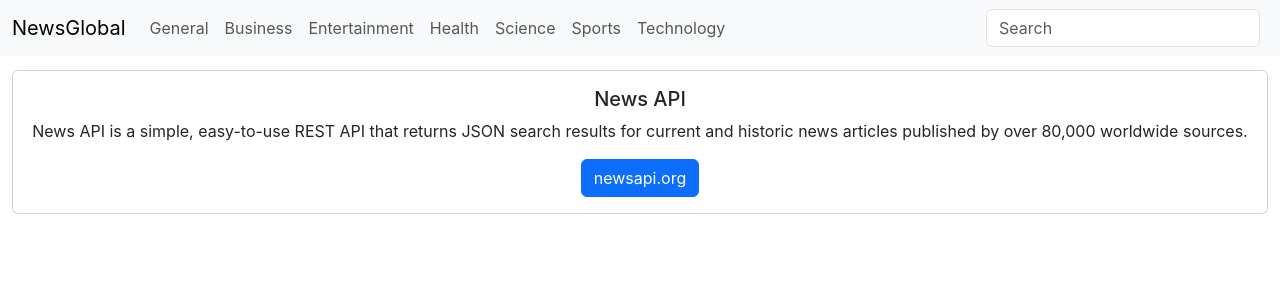
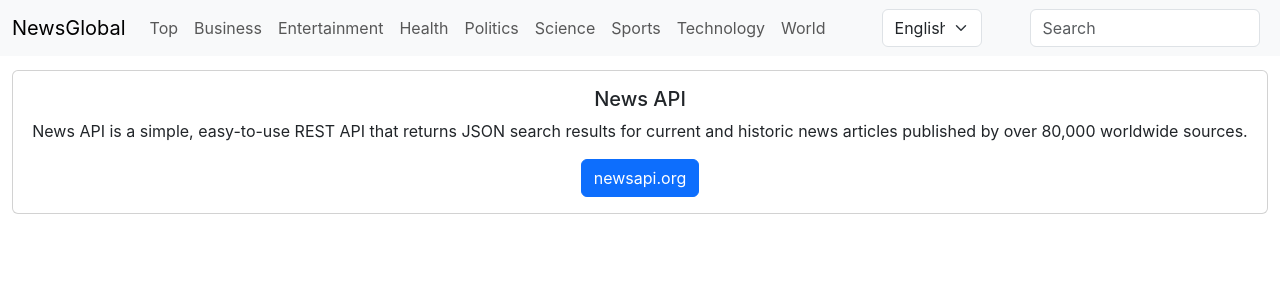
Before and after one commit to Gauravj12/News_API, a React (Create React App) app: page / in a window 1280 px wide. Shown: the top 300 px of the page. Built offline with nearby package versions, Linux system fonts and the light colour scheme; no server answers.

Commit message:
language toggle added

```diff
--- a/src/App.js
+++ b/src/App.js
@@ -18,13 +18,16 @@
         <LoadingBar height={3} color='#f11946' progress={progress}/>
         <Routes>
         <Route exact path="/"element={<Home/>}/>
-        <Route exact path="/general"element={<News apiKey={apiKey} setProgress={setProgress} key="general" pageSize={pageSize} country="in" category="general"/>}/>
+        <Route exact path="/top"element={<News apiKey={apiKey} setProgress={setProgress} key="top" pageSize={pageSize} country="in" category="top"/>}/>
           <Route exact path="/business" element={<News apiKey={apiKey} setProgress={setProgress} key='business' pageSize={pageSize} country='in' category='business'/>} />
           <Route exact path="/entertainment" element={<News apiKey={apiKey} setProgress={setProgress} key='entertainment' pageSize={pageSize} country='in' category='entertainment'/>} />
           <Route exact path="/health" element={<News apiKey={apiKey} setProgress={setProgress} key='health' pageSize={pageSize} country='in' category='health'/>} />
+          <Route exact path="/politics" element={<News apiKey={apiKey} setProgress={setProgress} key='politics' pageSize={pageSize} country='in' category='politics'/>} />
           <Route exact path="/science" element={<News apiKey={apiKey} setProgress={setProgress} key='science' pageSize={pageSize} country='in' category='science'/>} />
           <Route exact path="/sports" element={<News apiKey={apiKey} setProgress={setProgress} key='sports' pageSize={pageSize} country='in' category='sports'/>} />
           <Route exact path="/technology" element={<News apiKey={apiKey} setProgress={setProgress} key='technology' pageSize={pageSize} country='in' category='technology'/>} />
+          <Route exact path="/environment" element={<News apiKey={apiKey} setProgress={setProgress} key='environment' pageSize={pageSize} country='in' category='environment'/>} />
+          <Route exact path="/world" element={<News apiKey={apiKey} setProgress={setProgress} key='world' pageSize={pageSize} country='in' category='world'/>} />
         </Routes>
         </Router>
       </div>
--- a/src/Components/Navbar.jsx
+++ b/src/Components/Navbar.jsx
@@ -14,14 +14,20 @@
     <div className="collapse navbar-collapse" id="navbarSupportedContent">
       <ul className="navbar-nav me-auto mb-2 mb-lg-0">
 
-        <li className="nav-item"><Link className='nav-link' to="/general">General</Link></li>
+        <li className="nav-item"><Link className='nav-link' to="/top">Top</Link></li>
           <li className="nav-item"><Link className='nav-link' to="/business">Business</Link></li>
           <li className="nav-item"><Link className='nav-link' to="/entertainment">Entertainment</Link></li>
           <li className="nav-item"><Link className='nav-link' to="/health">Health</Link></li>
+          <li className="nav-item"><Link className='nav-link' to="/politics">Politics</Link></li>
           <li className="nav-item"><Link className='nav-link' to="/science">Science</Link></li>
           <li className="nav-item"><Link className='nav-link' to="/sports">Sports</Link></li>
           <li className="nav-item"><Link className='nav-link' to="/technology">Technology</Link></li>
+          <li className="nav-item"><Link className='nav-link' to="/world">World</Link></li>
       </ul>
+      <select class="form-select mx-5" aria-label="Default select example" style={{width:'100px'}}>
+      <option selected value="en">English</option>
+      <option value="hi">Hindi</option>
+      </select>
       <form className="d-flex" role="search">
         <input className="form-control me-2" onChange={props.onChange} type="search" placeholder="Search" aria-label="Search"/>
       </form>
--- a/src/Components/News.jsx
+++ b/src/Components/News.jsx
@@ -2,7 +2,6 @@
 import NewsItems from './NewsItems'
 import Navbar from './Navbar';
 import Spinner from './Spinner';
-import NoImage from './images/404_img.jpg'
 import nullImg from './images/null.png'
 import PropTypes from 'prop-types'
 import InfiniteScroll from 'react-infinite-scroll-component';
@@ -17,12 +16,13 @@
   const [page, setPage] = useState(1);
   const [totalResults, setTotalResults] = useState(0);
   const [search, setSearch]=useState('')
+  const [language, setLanguage]=useState('en')
 
-  const newApi=`https://newsdata.io/api/1/news?apikey=pub_22588fb3ea8bd66402557e392eff70558d063&country=${props.country}&category=${props.category}`/*&language=en*/
+  const newApi=`https://newsdata.io/api/1/news?apikey=pub_22588fb3ea8bd66402557e392eff70558d063&country=${props.country}&category=${props.category}&language=${language}`
 
 const updateNews= async ()=>{
     props.setProgress(10);
-    const url=`https://newsapi.org/v2/top-headlines?country=${props.country}&category=${props.category}&apiKey=${props.apiKey}&page=${page}&pageSize=${props.pageSize}`;
+    /*const url=`https://newsapi.org/v2/top-headlines?country=${props.country}&category=${props.category}&apiKey=${props.apiKey}&page=${page}&pageSize=${props.pageSize}`;*/
     setLoading(true);
     let data=await fetch(newApi);
     props.setProgress(30);
@@ -33,6 +33,7 @@
     setTotalResults(parsedData.totalResults)
     setLoading(false)
     props.setProgress(100);
+
   }
 
 
@@ -47,14 +48,14 @@
  /*Solution: To solve this issue we would add "page+", that is set page by incrementing the value, in the url. This is so because the url is being fetched before the set page.*/
 
   const fetchMoreData =async () => {
-    const url=`https://newsapi.org/v2/top-headlines?country=${props.country}&category=${props.category}&apiKey=${props.apiKey}&page=${page+1}&pageSize=${props.pageSize}`;
+    /*const url=`https://newsapi.org/v2/top-headlines?country=${props.country}&category=${props.category}&apiKey=${props.apiKey}&page=${page+1}&pageSize=${props.pageSize}`;*/
     setPage(page+1)
     let data=await fetch(newApi);
     let parsedData=await data.json()
     //setArticles(articles.concat(parsedData.articles))
     setArticles(articles.concat(parsedData.results))
     setTotalResults(parsedData.totalResults)
-
+    console.log(parsedData.nextPage)
 
   };
 
@@ -84,7 +85,7 @@
 
     return (
       <>
-      <Navbar onChange={getSearch}/>
+      <Navbar onChange={getSearch} language={language}/>
       <div className='container' style={{marginTop:'70px'}}>
          <h2>Top Headlines</h2>
         <div className="card-header">{(props.category).toUpperCase()}</div>
```
